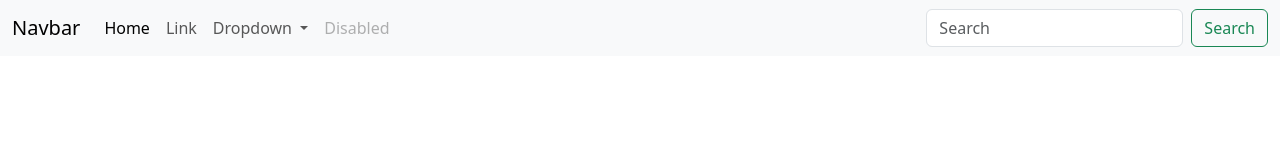
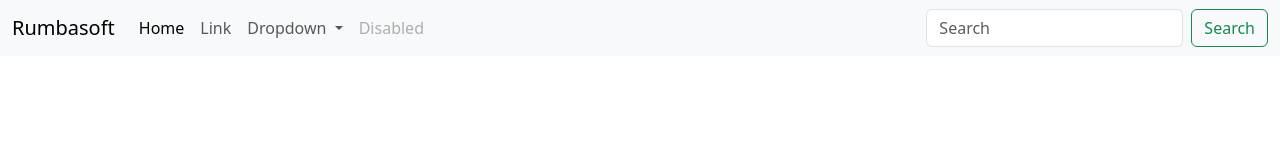
Before and after one commit to rumbasoft/rumbasoft.github.io, a plain HTML site: page index.html in a window 1280 px wide. Drawn offline with nearby package versions, Linux system fonts and the light colour scheme.

Commit message:
Update index.html

```diff
--- a/index.html
+++ b/index.html
@@ -10,7 +10,7 @@
 
     <nav class="navbar navbar-expand-lg bg-body-tertiary">
       <div class="container-fluid">
-        <a class="navbar-brand" href="#">Navbar</a>
+        <a class="navbar-brand" href="#">Rumbasoft</a>
         <button class="navbar-toggler" type="button" data-bs-toggle="collapse" data-bs-target="#navbarSupportedContent" aria-controls="navbarSupportedContent" aria-expanded="false" aria-label="Toggle navigation">
           <span class="navbar-toggler-icon"></span>
         </button>
```
